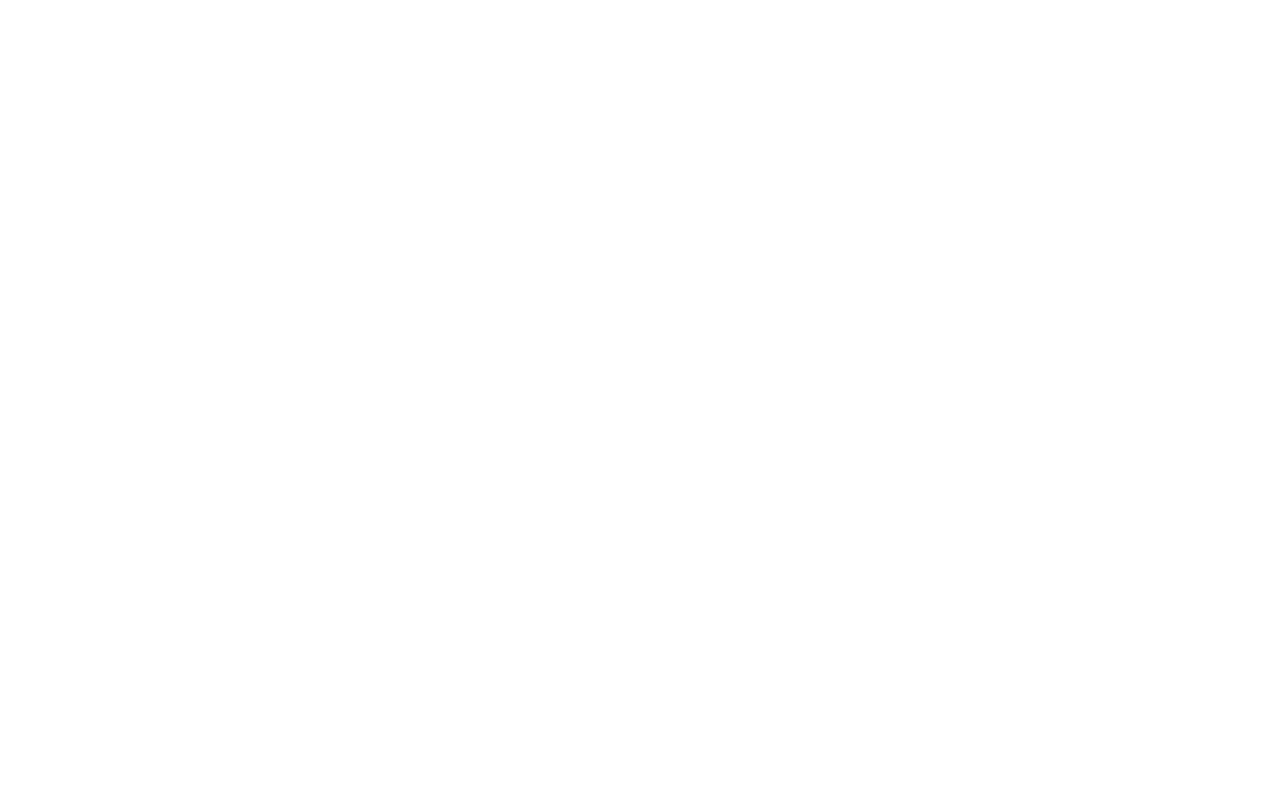
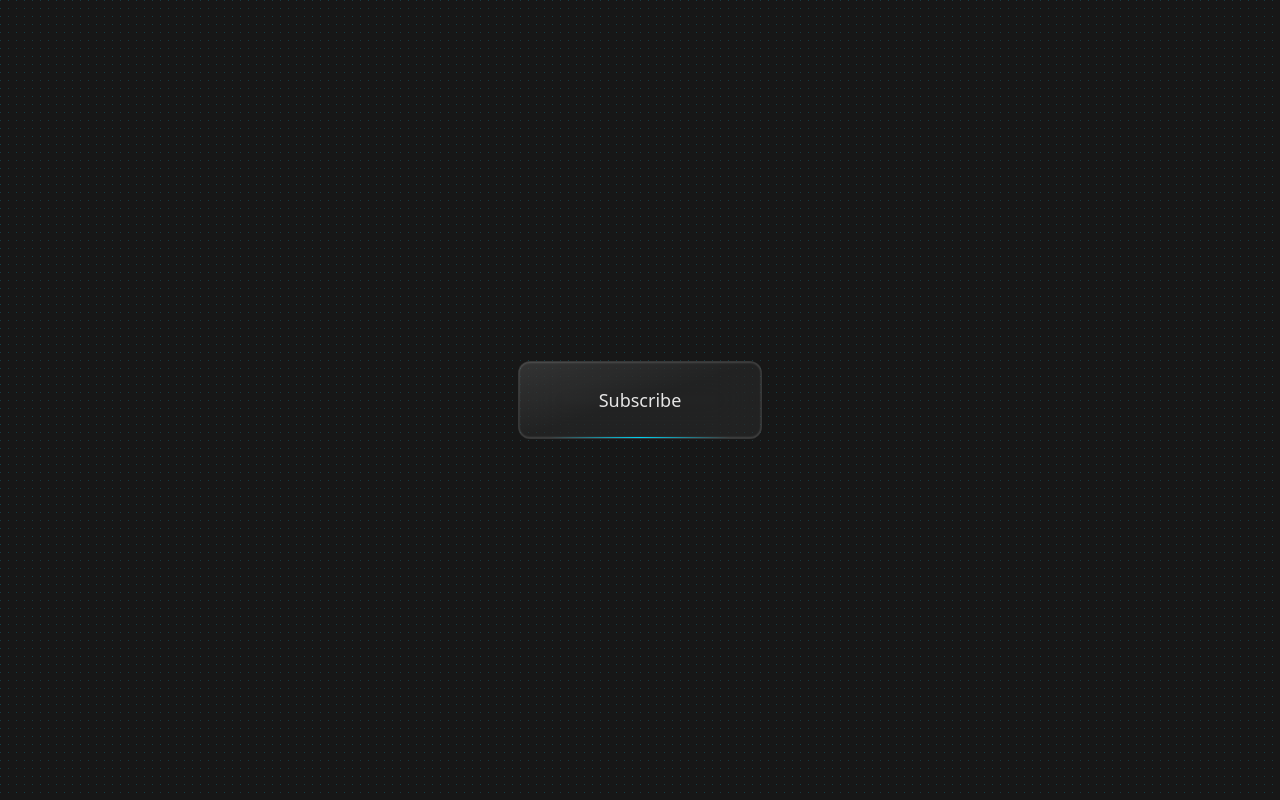
Before and after one commit to optanwar/framer-motion, a React (Vite) app: page /basic in a window 1280 px wide. Before the commit this address had no page. Built offline with nearby package versions, Linux system fonts and the light colour scheme.

Commit message:
add first component

```diff
--- a/src/App.tsx
+++ b/src/App.tsx
@@ -1,11 +1,13 @@
 import { Routes, Route } from "react-router-dom";
 import AboutPage from "./components/Button";
+import Home from "./components/Home";
 
 const App: React.FC = () => {
   return (
     <>
       <Routes>
-        <Route path="/about" element={<AboutPage />} />
+        <Route path="/" element={<Home />} />
+        <Route path="/basic" element={<AboutPage />} />
       </Routes>
     </>
   );
--- a/src/components/Button.tsx
+++ b/src/components/Button.tsx
@@ -1,10 +1,86 @@
-
+import { motion } from "framer-motion";
 
 const AboutPage: React.FC = () => {
   return (
-    <main className="min-h-screen">
- <button>hee</button>
-    </main>
+    <div
+      className="h-screen w-full flex items-center justify-center bg-neutral-900"
+      style={{
+        backgroundImage:
+          "radial-gradient(circle at 0.5px 0.5px, rgba(6,182,212,0.25) 1px, transparent 0)",
+        backgroundSize: "8px 8px",
+        backgroundRepeat: "repeat",
+        perspective: "1200px",
+      }}
+    >
+      <motion.button
+        initial={{ opacity: 0 }}
+        animate={{ opacity: 1 }}
+        transition={{ duration: 0.8, ease: "easeOut" }}
+        whileHover={{
+          scale: 1.08,
+          rotateX: -12,
+          rotateY: 14,
+          boxShadow: "0 30px 70px rgba(6,182,212,0.45)",
+        }}
+        whileTap={{
+          scale: 0.96,
+          rotateX: 0,
+          rotateY: 0,
+        }}
+        className="
+          group relative
+          px-20 py-6
+          rounded-xl
+          bg-white/5
+          backdrop-blur-xl
+          text-neutral-200
+          text-lg font-medium
+          border border-white/10
+          shadow-[0px_1px_2px_0px_rgba(255,255,255,0.15)_inset,0px_-1px_2px_0px_rgba(255,255,255,0.15)_inset]
+          overflow-hidden cursor-pointer
+          transform-gpu
+        "
+        style={{ transformStyle: "preserve-3d" }}
+      >
+        {/* Glass shine */}
+        <span
+          className="
+            absolute inset-0
+            bg-gradient-to-br from-white/20 via-transparent to-transparent
+            opacity-40
+            pointer-events-none
+          "
+        />
+
+        {/* Text layer */}
+        <span
+          className="relative z-10"
+          style={{ transform: "translateZ(40px)" }}
+        >
+          Subscribe
+        </span>
+
+        {/* Glow underline */}
+        <span
+          className="
+            absolute inset-x-0 bottom-0
+            h-px w-3/4 mx-auto
+            bg-gradient-to-r from-transparent via-cyan-400 to-transparent
+          "
+        />
+
+        {/* Hover glow */}
+        <span
+          className="
+            absolute inset-x-0 bottom-0
+            h-px w-full mx-auto
+            bg-gradient-to-r from-transparent via-cyan-400 to-transparent
+            opacity-0 group-hover:opacity-100
+            blur-2xl transition-opacity duration-300
+          "
+        />
+      </motion.button>
+    </div>
   );
 };
 
--- /dev/null
+++ b/src/components/Home.tsx
@@ -0,0 +1,30 @@
+import { Link } from "react-router-dom";
+
+const HomePage: React.FC = () => {
+  return (
+    <main className="min-h-screen p-6 w-full  bg-neutral-900" style={{
+        backgroundImage:
+          "radial-gradient(circle at 0.5px 0.5px, rgba(6,182,212,0.25) 1px, transparent 0)",
+        backgroundSize: "8px 8px",
+        backgroundRepeat: "repeat",
+        perspective: "1200px",
+      }}>
+      <h1 className="text-3xl font-bold mb-4 text-white">
+        Hello, Framer Motion
+      </h1>
+
+      <ul className="list-disc pl-6 space-y-2 text-white">
+        <li>
+          <Link
+            to="/basic"
+            className="text-fuchsia-50 hover:underline"
+          >
+            Basic Button Example
+          </Link>
+        </li>
+      </ul>
+    </main>
+  );
+};
+
+export default HomePage;
```
